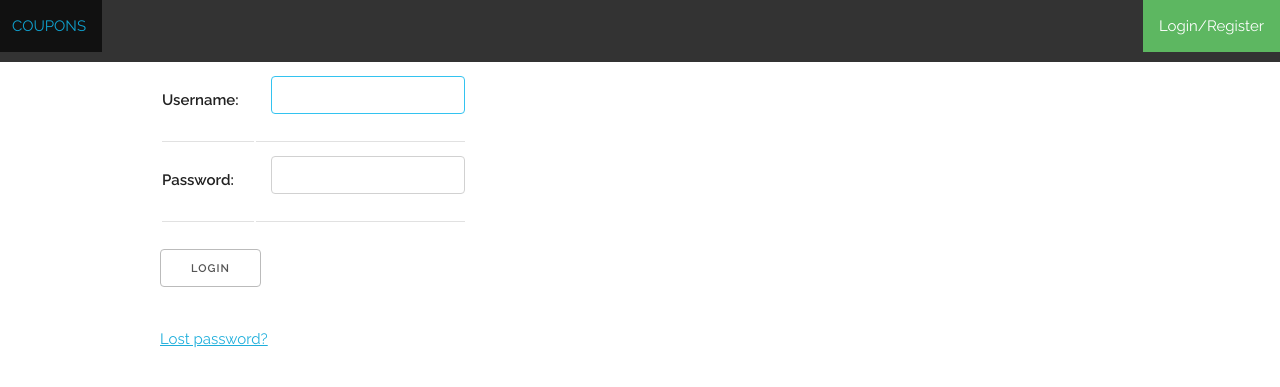
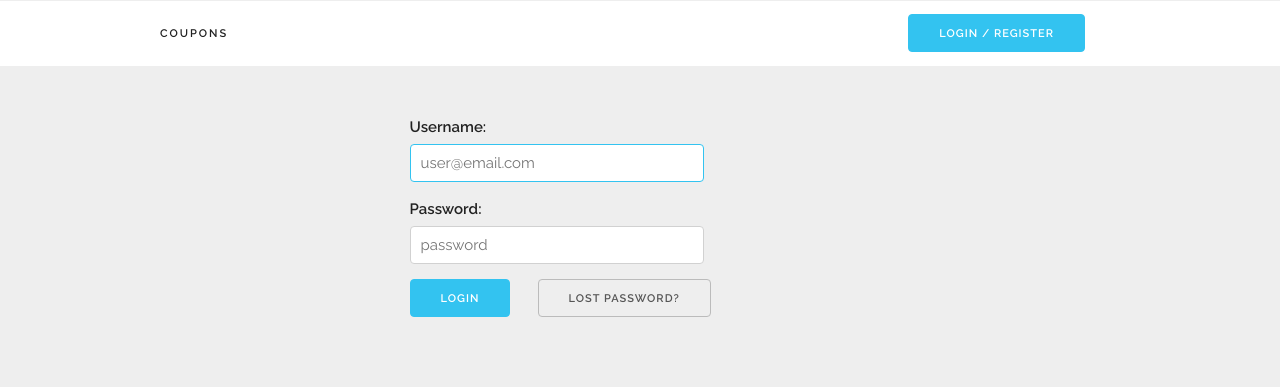
Before and after one commit to diasclive/WSG-Coupons, a Django app: page /accounts/login/ in a window 1280 px wide. Shown: the top 387 px of the page. Run offline with Django 3.2, Linux system fonts and the light colour scheme.

Commit message:
Streamlined design.

```diff
--- a/static/css/site.css
+++ b/static/css/site.css
@@ -1,27 +1,26 @@
-nav {
-  list-style-type: none;
-  padding: 0;
-  overflow: hidden;
-  background-color: #333;
-}
-
-li {
+.navbar{
+  display: block;
+  width: 100%;
+  height: 6.5rem;
+  background: #fff;
+  z-index: 99;
+  border-top: 1px solid #eee;
+  border-bottom: 1px solid #eee; }
+.navbar-list {
+  list-style: none;
+  margin-bottom: 0; }
+.navbar-item {
+  position: relative;
   float: left;
-  margin-left: -4px;
-}
-
-li a {
-  display: block;
-  color: white;
-  text-align: center;
-  padding: 14px 16px;
+  margin-bottom: 0; }
+.navbar-link {
+  text-transform: uppercase;
+  font-size: 11px;
+  font-weight: 600;
+  letter-spacing: .2rem;
+  margin-right: 35px;
   text-decoration: none;
-}
-
-li a:hover:not(.active) {
-  background-color: #111;
-}
-
-.active {
-  background-color: #5db761;
-}
+  line-height: 6.5rem;
+  color: #222; }
+.navbar-link.active {
+  color: #33C3F0; }
--- a/templates/base.html
+++ b/templates/base.html
@@ -1,4 +1,4 @@
-{% load staticfiles %}
+{% load static %}
 <!DOCTYPE html>
 <html>
   <head>
@@ -13,13 +13,25 @@
     <link rel="stylesheet" href="{% static 'css/skeleton.css' %}">
     <link rel="stylesheet" href="{% static 'css/site.css' %}">
   </head>
-  <body>
-    <nav id ="header">
-      <li><a href="{% url 'coupons:index' %}">COUPONS</a></li>
-      <li style="float:right"><a class="active" href="{% url 'accounts:login' %}">Login/Register</a></li>
-    </nav>
+  <body style="background-color:#eee;">
+
+		<nav class="navbar">
+			<div class="container">
+				<ul class="navbar-list">
+					<li class="navbar-item">
+						<a class="navbar-link" href="{% url 'coupons:index' %}">Coupons</a>
+					</li>
+					<li style="float:right" class="navbar-item" >
+						<a class="navbar-link" href="{% url 'accounts:login' %}"><button class="button-primary">Login / Register</button></a>
+					</li>
+				</ul>
+			</div>
+		</nav>
+		<br><br>
+
     <div class="container">
-      {% block content %}{% endblock %}
+   		{% block content %}{% endblock %}
     </div>
+
   </body>
 </html>
--- a/templates/registration/login.html
+++ b/templates/registration/login.html
@@ -3,7 +3,11 @@
 {% block content %}
 
 {% if form.errors %}
-<p>Your username and password didn't match. Please try again.</p>
+<div class="row">
+	<div class="five columns offset-by-three">
+		<p class="u-danger ">Your username and password didn't match.<br />Please try again.</p>
+	</div>
+</div>
 {% endif %}
 
 {% if next %}
@@ -17,22 +21,32 @@
 
 <form method="post" action="{% url 'accounts:login' %}">
 {% csrf_token %}
-<table>
-<tr>
-    <td>{{ form.username.label_tag }}</td>
-    <td>{{ form.username }}</td>
-</tr>
-<tr>
-    <td>{{ form.password.label_tag }}</td>
-    <td>{{ form.password }}</td>
-</tr>
-</table>
 
-<input type="submit" value="login" />
-<input type="hidden" name="next" value="{{ next }}" />
+<div class="row">
+	<div class="four columns offset-by-three">
+    {{ form.username.label_tag }}
+    <input class="u-full-width" type="text" placeholder="user@email.com" {{ form.username }}
+   </div>
+</div>
+
+<div class="row">
+	<div class="four columns offset-by-three">
+    <label>{{ form.password.label_tag }}</label>
+    <input class="u-full-width" type="password" placeholder="password" {{ form.password }}
+	</div>
+</div>
+
+<div class="row">
+	<div class="two columns offset-by-three">
+		<input class="button-primary" type="submit" value="Login">
+    <input type="hidden" name="next" value="{{ next }}" />
+	</div>
+		{# Assumes you setup the password_reset view in your URLconf #}
+		<a class="button" href="{% url 'accounts:password_reset' %}">Lost password?</a>
+</div>
+
 </form>
 
-{# Assumes you setup the password_reset view in your URLconf #}
-<p><a href="{% url 'accounts:password_reset' %}">Lost password?</a></p>
+
 
 {% endblock %}
```
Also changed, not shown: coupons/templates/coupons/index.html (+9 -6 lines).
